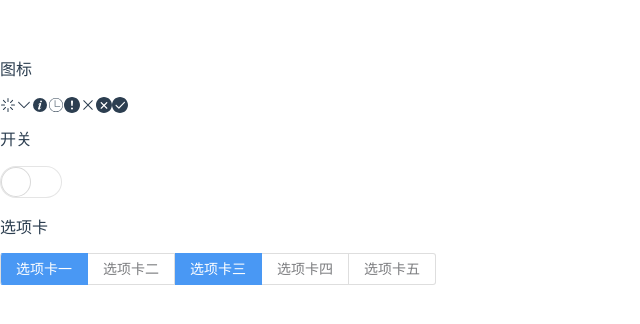
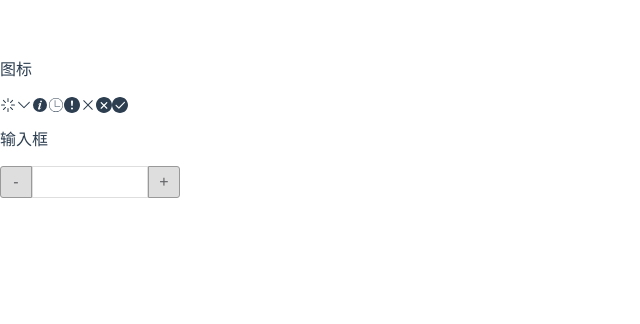
Before and after one commit to DvShu/phui-v, a Vue app: page / in a window 1280 px wide. Shown: the top 324 px of the page, without its empty margins (0-640 px from the left). Built offline with nearby package versions, Linux system fonts and the light colour scheme.

Commit message:
feat: 修复 InputNumber 最大最小验证bug
Signed-off-by: Tenny <tenny.shu@foxmail.com>

```diff
--- a/package.json
+++ b/package.json
@@ -1,7 +1,7 @@
 {
   "name": "phui-v",
   "description": "基于 vue3 的 UI 组件库",
-  "version": "0.0.17",
+  "version": "0.0.19",
   "scripts": {
     "dev": "vite",
     "build": "vue-tsc --noEmit && vite build",
--- a/src/App.vue
+++ b/src/App.vue
@@ -8,37 +8,15 @@ import {
   CloseIcon,
   ErrorIcon,
   SuccessIcon,
-  Message,
-  Switch,
-  Tabbar,
+  InputNumber,
+  Input as UiInput,
 } from './components';
-import { ref, reactive } from 'vue';
+import { ref, reactive, onMounted } from 'vue';
+import type { RuleType } from 'ph-utils/lib/validator_m';
 
-const swt = ref(false);
+const rules: RuleType[] = [{ rule: 'required', message: '请输入用户名' }];
 
-const tabs = [
-  { name: 'tab1', text: '选项卡一' },
-  { name: 'tab2', text: '选项卡二' },
-  { name: 'tab3', text: '选项卡三' },
-  { name: 'tab4', text: '选项卡四' },
-  { name: 'tab5', text: '选项卡五' },
-];
-
-const tab = reactive(new Set<string>(['tab1', 'tab3']));
-
-/** 监听选项卡的改变事件 */
-function tabChange(name: string) {
-  if (tab.has(name)) {
-    console.log('delete: ' + name);
-    tab.delete(name);
-    console.log(tab);
-  } else {
-    if (name === 'tab1' || name === 'tab2') {
-      tab.delete(name === 'tab1' ? 'tab2' : 'tab1');
-    }
-    tab.add(name);
-  }
-}
+const num = ref(1);
 </script>
 
 <template>
@@ -53,20 +31,9 @@ function tabChange(name: string) {
     <ErrorIcon></ErrorIcon>
     <SuccessIcon></SuccessIcon>
   </div>
-  <p>开关</p>
+  <p>输入框</p>
   <div>
-    <Switch v-model="swt"></Switch>
-  </div>
-  <p>选项卡</p>
-  <div>
-    <Tabbar
-      v-model="tab"
-      :tabs="tabs"
-      type="buttons"
-      :multi-select="true"
-      @change="tabChange"
-      :custom-change="true"
-    ></Tabbar>
+    <InputNumber :min="1" :max="10"></InputNumber>
   </div>
 </template>
 
--- a/src/components/Form.vue
+++ b/src/components/Form.vue
@@ -1,5 +1,7 @@
 <template>
-  <form class="ph-form" @submit.prevent="submit"><slot></slot></form>
+  <form class="ph-form" autocomplete="on" @submit.prevent="submit">
+    <slot></slot>
+  </form>
 </template>
 
 <script setup lang="ts">
--- a/src/components/Tabbar.vue
+++ b/src/components/Tabbar.vue
@@ -62,8 +62,8 @@ export default defineComponent({
       curr:
         this.type === 'nav'
           ? isBlank(this.modelValue as string)
-            ? this.modelValue
-            : this.$route.name
+            ? this.$route.name
+            : this.modelValue
           : this.modelValue,
     };
   },
--- a/src/components/input.vue
+++ b/src/components/input.vue
@@ -8,13 +8,14 @@
       @blur="blur"
       :name="name"
       :placeholder="placeholder"
+      :autocomplete="autocomplete"
     />
     <span v-if="tip !== ''" class="ph-input-error-tip">{{ tip }}</span>
   </div>
 </template>
 
 <script setup lang="ts">
-import { inject, ref, onUnmounted, watch } from 'vue';
+import { inject, ref, onUnmounted, watch, toRef } from 'vue';
 import Validator, { RuleType } from 'ph-utils/lib/validator_m';
 import { FormRegistInput, validatorKey, formRegistKey } from './types';
 
@@ -28,29 +29,60 @@ interface FormItemProps {
   /** 进行数据验证的方式, change - 输入改变时验证, blur - 失去焦点时验证 */
   trigger?: 'change' | 'blur';
   rules?: RuleType[];
-  modelValue?: string;
+  modelValue?: string | number;
+  autocomplete?: 'on' | 'off';
+  /** 最小值，当 type 为 positive-int 时有效 */
+  min?: number;
+  /** 最大值，当 type 为 positive-int 时有效 */
+  max?: number;
 }
-const tip = ref(''); // 错误提示
+/** 错误提示 */
+const tip = ref('');
 const props = withDefaults(defineProps<FormItemProps>(), {
   type: 'text',
   name: '',
   placeholder: '',
   trigger: 'change',
-  rules: undefined,
-  modelValue: '',
+  autocomplete: 'on',
 });
 const emit = defineEmits(['update:modelValue']);
-
-const inputData = ref(props.modelValue);
+/** 输入框的值 */
+const inputData = ref('');
 
 // 监听主动修改输入框的值
 watch(
   () => props.modelValue,
-  (v) => {
-    inputData.value = v;
-    validData(v);
+  () => {
+    parseModelValue();
   }
 );
+
+/** 比较最大最小值 */
+function compareMinMax(n: number) {
+  if (props.min != null && n < props.min) {
+    n = props.min;
+  }
+  if (props.max != null && n > props.max) {
+    n = props.max;
+  }
+  return n;
+}
+
+/** 解析 modelValue 属性值 */
+function parseModelValue() {
+  let v: string | number = '';
+  if (props.modelValue != null) {
+    v = props.modelValue;
+    if (props.type === 'positive-int') {
+      // 比较最大最小
+      v = compareMinMax(props.modelValue as number);
+      if (v !== props.modelValue) {
+        emit('update:modelValue', v);
+      }
+    }
+  }
+  inputData.value = String(v);
+}
 
 let validator = inject(
   validatorKey,
@@ -110,10 +142,12 @@ function inputText(e: Event) {
     } else {
       v = m[0];
     }
-    $target.value = v;
   }
-  emit('update:modelValue', v);
-  validData(v);
+  if (props.trigger === 'change') {
+    validData(v);
+  }
+  inputData.value = v;
+  emit('update:modelValue', props.type === 'positive-int' ? Number(v) : v);
 }
 
 /** 输入框失去焦点事件 */
@@ -123,6 +157,8 @@ function blur(e: Event) {
   }
 }
 
+parseModelValue(); // 解析参数
+
 onUnmounted(() => {
   if (props.rules != null && props.name !== '') {
     validator = null;
--- a/src/components/input_number.vue
+++ b/src/components/input_number.vue
@@ -3,7 +3,15 @@
     <span class="ph-input-number__decrease" @click="updateNumber('decrease')"
       >-</span
     >
-    <Input type="positive-int" v-model="inputData"></Input>
+    <Input
+      type="positive-int"
+      v-model="inputData"
+      autocomplete="off"
+      :name="name"
+      :min="props.min"
+      :max="props.max"
+      @update:model-value="updateModelValue"
+    ></Input>
     <span class="ph-input-number__increase" @click="updateNumber('increase')"
       >+</span
     >
@@ -13,7 +21,6 @@
 <script setup lang="ts">
 import { ref, watch } from 'vue';
 import Input from './Input.vue';
-import { isBlank } from 'ph-utils/lib/index_m';
 
 const props = defineProps<{
   /** 允许通过 v-model 绑定数据 */
@@ -22,56 +29,33 @@ const props = defineProps<{
   min?: number;
   /** 最大值 */
   max?: number;
+  name?: string;
 }>();
 
 const emits = defineEmits(['update:modelValue']);
 
 // 输入框的值
-const inputData = ref(props.modelValue != null ? String(props.modelValue) : '');
-
-function compareMinMax(n: number) {
-  if (props.min != null) {
-    if (n < props.min) {
-      n = props.min;
-    }
-  }
-  if (props.max != null) {
-    if (n > props.max) {
-      n = props.max;
-    }
-  }
-  return n;
-}
-
-// 监听输入框的值改变
-watch(inputData, (v) => {
-  let n = 1;
-  if (!isBlank(v)) {
-    n = Number(v);
-    n = compareMinMax(n);
-  }
-  emits('update:modelValue', n);
-});
+const inputData = ref(props.modelValue);
 
 watch(
   () => props.modelValue,
   (v) => {
-    let numberStr = v == null ? '' : String(v);
-    if (numberStr !== inputData.value) {
-      inputData.value = numberStr;
-    }
+    inputData.value = v;
   }
 );
 
+function updateModelValue(v: number) {
+  emits('update:modelValue', v);
+}
+
 function updateNumber(action: 'decrease' | 'increase') {
-  let n = props.modelValue == null ? 1 : props.modelValue;
+  let n = inputData.value == null ? 1 : Number(inputData.value);
   if (action === 'decrease') {
     n--;
   } else {
     n++;
   }
-  n = compareMinMax(n);
-  inputData.value = String(Math.abs(n));
+  inputData.value = n;
   emits('update:modelValue', n);
 }
 </script>
--- a/theme/input-number.less
+++ b/theme/input-number.less
@@ -20,7 +20,7 @@
     color: #606266;
     cursor: pointer;
     transition: color 0.3s ease-in-out;
-    border: 1px solid #e2e2e2;
+    border: 1px solid #999999;
 
     &:hover,
     &:active {
```
